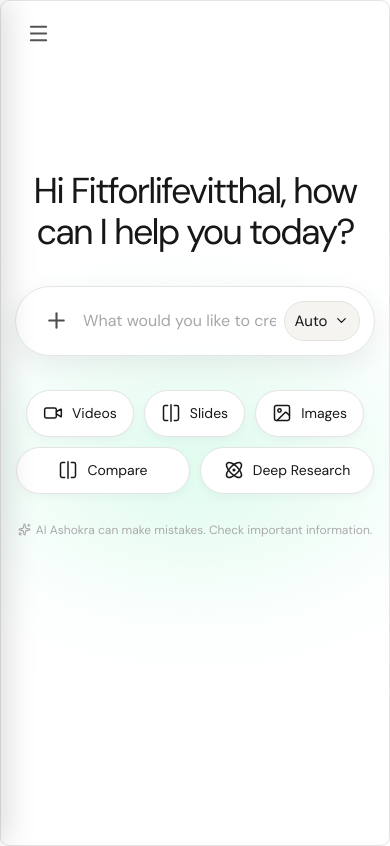
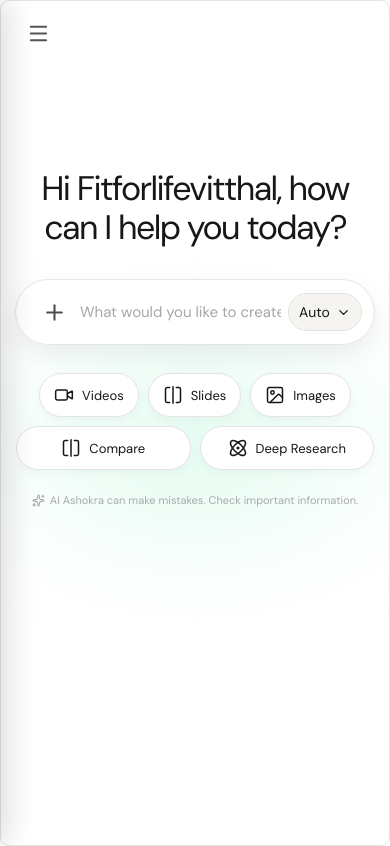
Before and after one commit to MexooOffical/ai-chat-ui-clone, a React (Vite) app: page / in a window 390 px wide. Built offline with nearby package versions, Linux system fonts and the light colour scheme.

Commit message:
Make the AI Ashokra main interface slightly smaller

```diff
--- a/src/styles.css
+++ b/src/styles.css
@@ -24,25 +24,25 @@ button { border: 0; cursor: pointer; background: none; color: inherit; }
 .profile-copy strong { font-size: 17px; font-weight: 500; }
 .profile-copy em { color: #999; font-style: normal; font-size: 15px; }
 .main-content { flex: 1; min-width: 0; border: 1px solid #e4e4e4; border-left: 0; border-radius: 0 9px 9px 0; position: relative; display: flex; justify-content: center; overflow: hidden; }
-.hero { width: min(100%, 1080px); min-height: 100vh; display: flex; flex-direction: column; align-items: center; padding-top: 28vh; position: relative; }
-.hero-glow { position: absolute; width: 680px; height: 430px; top: 245px; border-radius: 50%; background: radial-gradient(ellipse, rgba(204, 249, 228, .68), rgba(235, 253, 245, .2) 52%, transparent 72%); filter: blur(30px); z-index: 0; }
-h1 { font-size: clamp(38px, 3.45vw, 54px); line-height: 1.14; font-weight: 400; letter-spacing: -2.2px; text-align: center; margin: 0 0 42px; z-index: 1; }
-.composer { width: min(84%, 900px); height: 76px; display: flex; align-items: center; padding: 0 21px 0 30px; border: 1px solid #e5e5e5; border-radius: 42px; background: rgba(255,255,255,.96); box-shadow: 0 10px 28px rgba(0,0,0,.07); z-index: 1; }
+.hero { width: min(100%, 1080px); min-height: 100vh; display: flex; flex-direction: column; align-items: center; padding-top: 30vh; position: relative; }
+.hero-glow { position: absolute; width: 600px; height: 380px; top: 250px; border-radius: 50%; background: radial-gradient(ellipse, rgba(204, 249, 228, .58), rgba(235, 253, 245, .17) 52%, transparent 72%); filter: blur(30px); z-index: 0; }
+h1 { font-size: clamp(34px, 3.05vw, 48px); line-height: 1.14; font-weight: 400; letter-spacing: -1.9px; text-align: center; margin: 0 0 36px; z-index: 1; }
+.composer { width: min(78%, 820px); height: 68px; display: flex; align-items: center; padding: 0 18px 0 26px; border: 1px solid #e5e5e5; border-radius: 38px; background: rgba(255,255,255,.96); box-shadow: 0 10px 25px rgba(0,0,0,.065); z-index: 1; }
 .icon-button { color: #4d4d4d; display: flex; }
-.composer input { flex: 1; min-width: 0; border: 0; outline: 0; padding: 0 24px; font-size: 18px; color: #222; background: transparent; }
+.composer input { flex: 1; min-width: 0; border: 0; outline: 0; padding: 0 20px; font-size: 16px; color: #222; background: transparent; }
 .composer input::placeholder { color: #a8a6a8; }
-.composer-actions { display: flex; align-items: center; gap: 18px; }
+.composer-actions { display: flex; align-items: center; gap: 15px; }
 .model-wrap { position: relative; }
-.model-button { min-width: 94px; height: 42px; border-radius: 24px; border: 1px solid #e6e3df; background: #f5f4f1; display: flex; justify-content: center; align-items: center; gap: 7px; font-size: 15px; }
-.model-menu { position: absolute; right: 0; bottom: 50px; width: 125px; padding: 6px; border: 1px solid #e5e5e5; border-radius: 12px; background: #fff; box-shadow: 0 8px 25px #0001; }
+.model-button { min-width: 86px; height: 38px; border-radius: 22px; border: 1px solid #e6e3df; background: #f5f4f1; display: flex; justify-content: center; align-items: center; gap: 6px; font-size: 14px; }
+.model-menu { position: absolute; right: 0; bottom: 46px; width: 120px; padding: 6px; border: 1px solid #e5e5e5; border-radius: 12px; background: #fff; box-shadow: 0 8px 25px #0001; }
 .model-menu button { width: 100%; padding: 8px; border-radius: 8px; text-align: left; }
 .model-menu button:hover { background: #f1f1ef; }
 .mic-button { color: #777; display: flex; }
-.send-button { width: 30px; height: 30px; border-radius: 50%; display: grid; place-items: center; color: #fff; background: #111; }
-.quick-tools { display: flex; flex-wrap: wrap; justify-content: center; gap: 16px; margin-top: 34px; z-index: 1; }
-.quick-tools button { height: 50px; padding: 0 23px; border: 1px solid #e4e4e4; border-radius: 28px; background: #fff; box-shadow: 0 4px 10px #00000008; display: flex; align-items: center; gap: 13px; font-size: 17px; }
+.send-button { width: 28px; height: 28px; border-radius: 50%; display: grid; place-items: center; color: #fff; background: #111; }
+.quick-tools { display: flex; flex-wrap: wrap; justify-content: center; gap: 13px; margin-top: 28px; z-index: 1; }
+.quick-tools button { height: 46px; padding: 0 20px; border: 1px solid #e4e4e4; border-radius: 25px; background: #fff; box-shadow: 0 4px 10px #00000008; display: flex; align-items: center; gap: 11px; font-size: 16px; }
 .quick-tools button:hover, .quick-tools button.selected { background: #f1f8f4; border-color: #b9deca; }
-.privacy-note { color: #aaa; font-size: 12px; display: flex; align-items: center; gap: 5px; margin-top: 28px; z-index: 1; }
+.privacy-note { color: #aaa; font-size: 11px; display: flex; align-items: center; gap: 5px; margin-top: 23px; z-index: 1; }
 .mobile-menu, .backdrop { display: none; }
 @media (max-width: 800px) {
   .sidebar { position: fixed; inset: 0 auto 0 0; transform: translateX(-100%); transition: transform .22s ease; box-shadow: 8px 0 30px #0002; }
@@ -51,22 +51,22 @@ h1 { font-size: clamp(38px, 3.45vw, 54px); line-height: 1.14; font-weight: 400;
   .main-content { border-left: 1px solid #e4e4e4; border-radius: 9px; }
   .mobile-menu { display: grid; place-items: center; position: absolute; top: 20px; left: 20px; z-index: 2; color: #555; }
   .hero { padding-top: 25vh; }
-  h1 { font-size: clamp(34px, 8vw, 52px); letter-spacing: -1.8px; padding: 0 15px; }
-  .composer { height: 70px; padding-left: 22px; }
-  .composer input { font-size: 16px; padding: 0 14px; }
-  .composer-actions { gap: 10px; }
-  .model-button { min-width: 76px; height: 40px; }
-  .quick-tools { gap: 10px; margin-left: 15px; margin-right: 15px; }
-  .quick-tools button { height: 47px; padding: 0 16px; font-size: 15px; gap: 9px; }
+  h1 { font-size: clamp(32px, 7vw, 46px); letter-spacing: -1.6px; padding: 0 15px; }
+  .composer { width: min(88%, 820px); height: 66px; padding-left: 20px; }
+  .composer input { font-size: 15px; padding: 0 13px; }
+  .composer-actions { gap: 9px; }
+  .model-button { min-width: 74px; height: 38px; }
+  .quick-tools { gap: 9px; margin-left: 15px; margin-right: 15px; }
+  .quick-tools button { height: 44px; padding: 0 14px; font-size: 14px; gap: 8px; }
 }
 @media (max-width: 480px) {
   .hero { padding-top: 20vh; }
   .desktop-break { display: none; }
-  h1 { font-size: 36px; margin-bottom: 34px; }
-  .composer { width: calc(100% - 28px); padding-right: 14px; }
-  .composer input { padding: 0 8px; }
+  h1 { font-size: 34px; margin-bottom: 32px; }
+  .composer { width: calc(100% - 28px); padding-right: 12px; }
+  .composer input { padding: 0 7px; }
   .mic-button { display: none; }
-  .quick-tools button { font-size: 14px; }
+  .quick-tools button { font-size: 13px; }
   .quick-tools button:nth-child(4), .quick-tools button:nth-child(5) { flex: 1; justify-content: center; }
   .privacy-note { text-align: center; padding: 0 15px; }
 }
```
